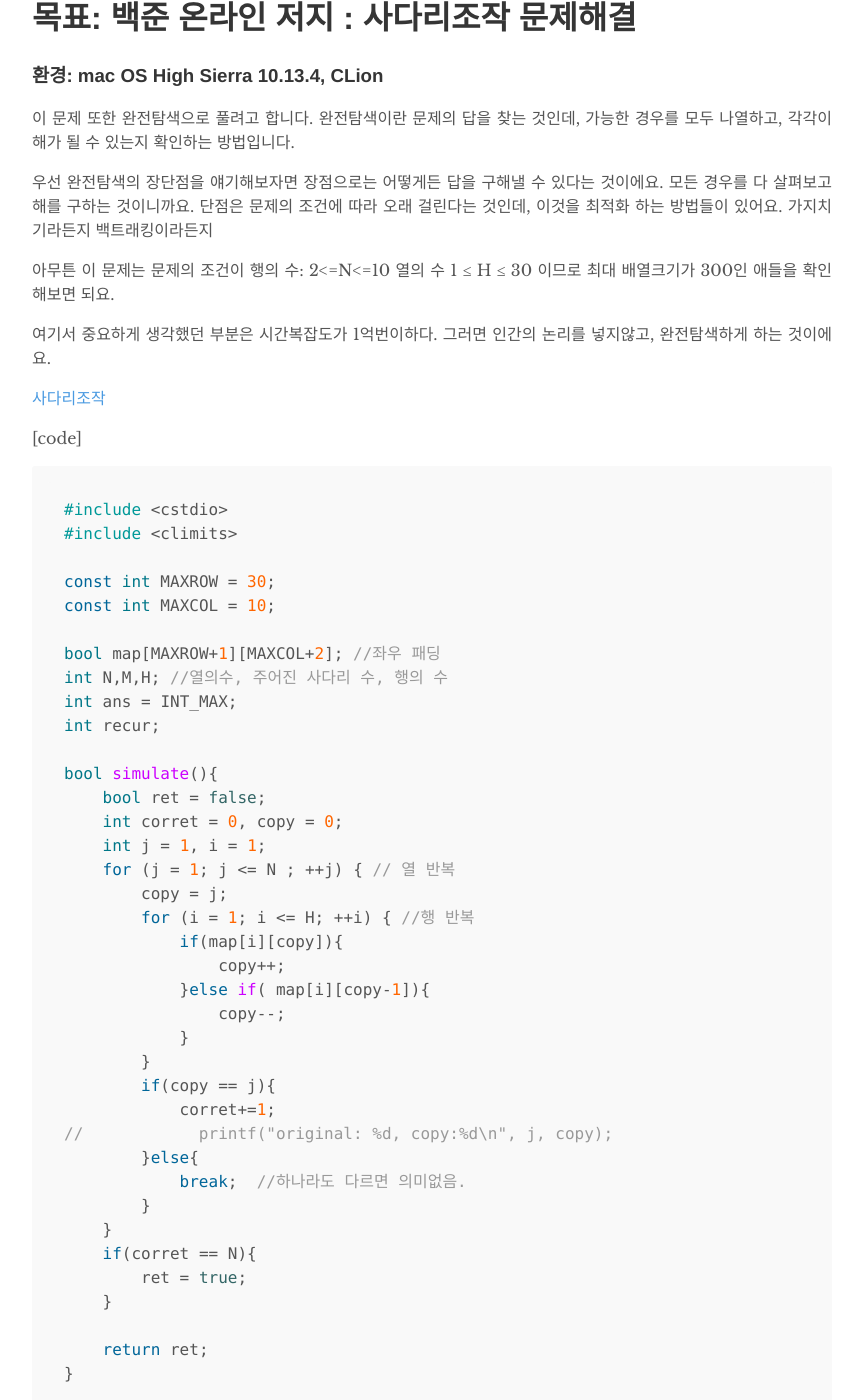
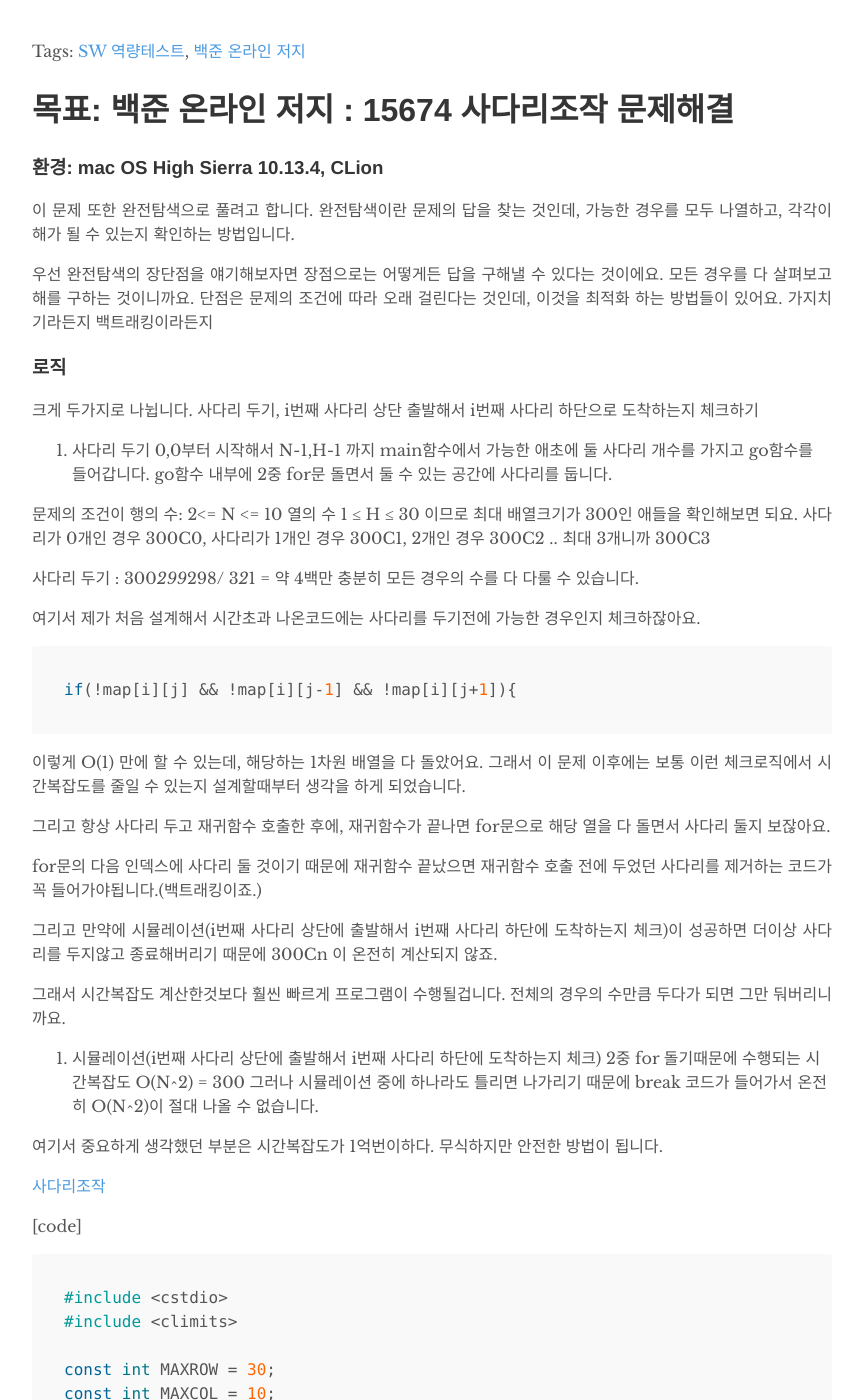
Before and after one commit to yobs0814/yobs0814.github.io, a Jekyll site: the page built from _posts/2018-09-28-backjoonP15684.md, in a window 1280 px wide and 1400 px high, scrolled down 388 px. Shown: the whole window, without its empty margins (208-1071 px from the left). Built offline with Jekyll 4.4.1, drawn with Linux system fonts in a browser that asks for light colours; comment, search, counter and statistics services are not loaded; some of the changed text lies outside the part shown.

Commit message:
modification

```diff
--- a/_posts/2018-09-28-backjoonP15684.md
+++ b/_posts/2018-09-28-backjoonP15684.md
@@ -1,12 +1,14 @@
 ---
 layout: post
-title: " 백준 온라인 저지 : 사다리조작 "
+title: " 백준 15684 사다리조작 브루트포스로 풀기 "
 author: yobs0814
+comments: true
 tags:
 - SW 역량테스트
+- 백준 온라인 저지
 ---
 
-# 목표: 백준 온라인 저지 : 사다리조작 문제해결
+# 목표: 백준 온라인 저지 : 15674 사다리조작 문제해결
 ### 환경: mac OS High Sierra 10.13.4, CLion
 
 이 문제 또한 완전탐색으로 풀려고 합니다.
@@ -16,11 +18,46 @@ tags:
 장점으로는 어떻게든 답을 구해낼 수 있다는 것이에요. 모든 경우를 다 살펴보고 해를 구하는 것이니까요.
 단점은 문제의 조건에 따라 오래 걸린다는 것인데, 이것을 최적화 하는 방법들이 있어요. 가지치기라든지 백트래킹이라든지
 
-아무튼 이 문제는
-문제의 조건이 행의 수: 2<=N<=10 열의 수 1 ≤ H ≤ 30 이므로
+
+### 로직
+
+크게 두가지로 나뉩니다. 사다리 두기, i번째 사다리 상단 출발해서 i번째 사다리 하단으로 도착하는지 체크하기
+1. 사다리 두기
+0,0부터 시작해서 N-1,H-1 까지 main함수에서 가능한 애초에 둘 사다리 개수를 가지고 go함수를 들어갑니다.
+go함수 내부에 2중 for문 돌면서 둘 수 있는 공간에 사다리를 둡니다.
+
+문제의 조건이 행의 수: 2<= N <= 10 열의 수 1 ≤ H ≤ 30 이므로
 최대 배열크기가 300인 애들을 확인해보면 되요.
+사다리가 0개인 경우 300C0, 사다리가 1개인 경우 300C1, 2개인 경우 300C2 .. 최대 3개니까 300C3
 
-여기서 중요하게 생각했던 부분은 시간복잡도가 1억번이하다. 그러면 인간의 논리를 넣지않고, 완전탐색하게 하는 것이에요.
+사다리 두기 : 300*299*298/ 3*2*1 = 약 4백만 충분히 모든 경우의 수를 다 다룰 수 있습니다.
+
+여기서 제가 처음 설계해서 시간초과 나온코드에는 사다리를 두기전에 가능한 경우인지 체크하잖아요.
+~~~c++
+if(!map[i][j] && !map[i][j-1] && !map[i][j+1]){
+~~~
+이렇게 O(1) 만에 할 수 있는데, 해당하는 1차원 배열을 다 돌았어요. 그래서 이 문제 이후에는
+보통 이런 체크로직에서 시간복잡도를 줄일 수 있는지 설계할때부터 생각을 하게 되었습니다.
+
+그리고 항상 사다리 두고 재귀함수 호출한 후에, 재귀함수가 끝나면
+for문으로 해당 열을 다 돌면서 사다리 둘지 보잖아요.
+
+for문의 다음 인덱스에 사다리 둘 것이기 때문에 재귀함수 끝났으면
+재귀함수 호출 전에 두었던 사다리를 제거하는 코드가 꼭 들어가야됩니다.(백트래킹이죠.)
+
+그리고 만약에 시뮬레이션(i번째 사다리 상단에 출발해서 i번째 사다리 하단에 도착하는지 체크)이 성공하면
+더이상 사다리를 두지않고 종료해버리기 때문에 300Cn 이 온전히 계산되지 않죠.
+
+그래서 시간복잡도 계산한것보다 훨씬 빠르게 프로그램이 수행될겁니다.
+전체의 경우의 수만큼 두다가 되면 그만 둬버리니까요.
+
+
+2. 시뮬레이션(i번째 사다리 상단에 출발해서 i번째 사다리 하단에 도착하는지 체크)
+2중 for 돌기때문에 수행되는 시간복잡도 O(N^2) = 300
+그러나 시뮬레이션 중에 하나라도 틀리면 나가리기 때문에 break 코드가 들어가서 온전히 O(N^2)이 절대 나올 수 없습니다.
+
+
+여기서 중요하게 생각했던 부분은 시간복잡도가 1억번이하다. 무식하지만 안전한 방법이 됩니다.
 
 [사다리조작](https://www.acmicpc.net/problem/15684)
 
@@ -52,7 +89,6 @@ bool simulate(){
         }
         if(copy == j){
             corret+=1;
-//            printf("original: %d, copy:%d\n", j, copy);
         }else{
             break;  //하나라도 다르면 의미없음.
         }
@@ -67,20 +103,8 @@ bool simulate(){
 void go(int rowPos, int cnt, int goal){
     // rowPos부터 사다리 cnt를 추가하여 i번째 열이 사다리 타고 i번째로 갔는지 확인하는 함수
 
-//    recur++;
-//    printf("cnt: %d 사다리 나무: %d\n", recur, cnt);
-//    for (int k = 1; k <= H ; ++k) {
-//        for (int i = 1; i <= N; ++i) {
-//            printf("%d ", map[k][i]);
-//        }
-//        printf("\n");
-//    }
-//    printf("\n");
-
-
     if( cnt == goal){
         if(simulate()){
-//            printf("here\n");
             ans = cnt;
         }
         return;
@@ -117,6 +141,7 @@ int main() {
             break;
         }
     }
+
     if( ans == INT_MAX){
         ans = -1;
     }
```
Also changed, not shown: _posts/2018-10-17-backjoonP14502.md (+9 -7 lines), _posts/2018-11-29-BOJ2667.md (+1 -1 lines).
